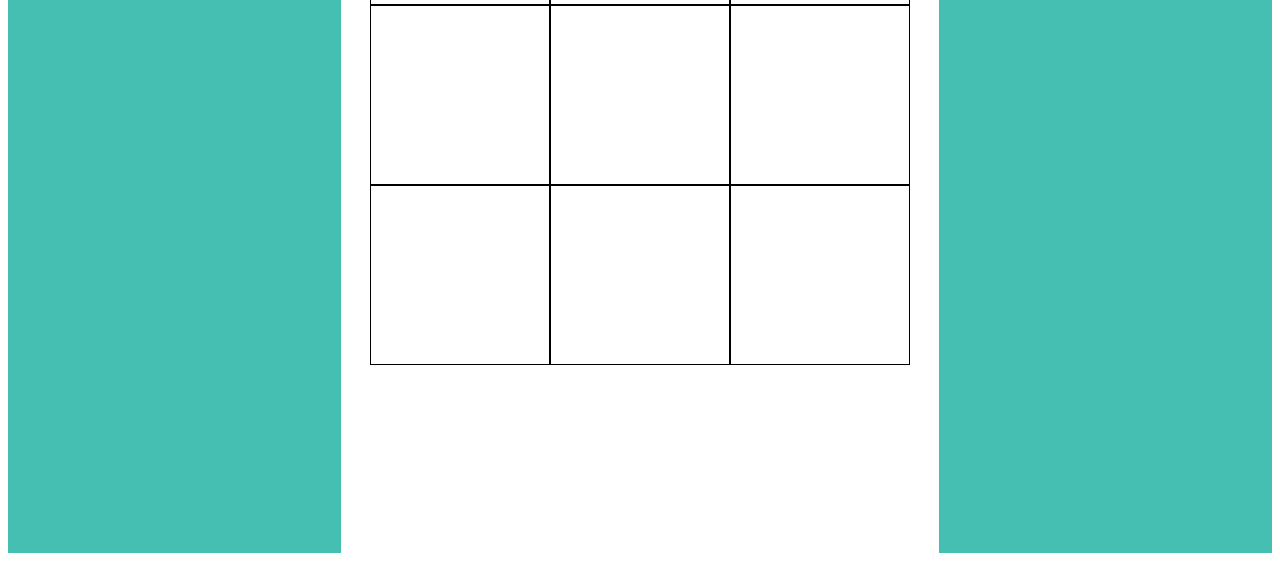
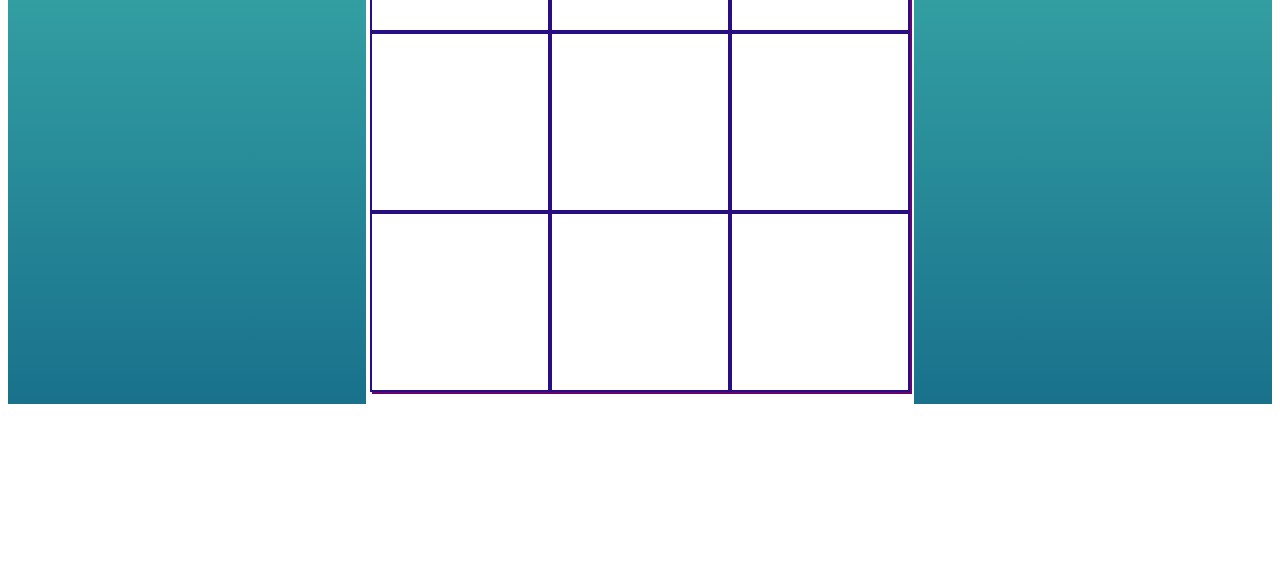
Before and after one commit to rhen92/tic-tac-toe, a website: page index.html in a window 1280 px wide. Shown: the part 303-864 px from the top of the page. After the commit the page ends 800 px from the top, so only its background shows below. Drawn offline with nearby package versions, Linux system fonts and the light colour scheme.

Commit message:
Add color & font

```diff
--- a/styles.css
+++ b/styles.css
@@ -2,15 +2,18 @@
   text-align: center;
   display: flex;
   justify-content: space-evenly;
-  font-size: 1.5em;
+  font-size: 1.7em;
+  font-family: "Noto Sans", sans-serif;
+  color: #690370;
 }
 
 .player-side {
   padding-left: 10%;
   padding-right: 10%;
-  padding-bottom: 50%;
+  padding-bottom: 30%;
   width: 10%;
-  background-color: #45BFB2;
+  background: linear-gradient(#45BFB2, #19718C);
+  font-size: 1.2em;
 }
 
 .middle {
@@ -27,6 +30,7 @@
 }
 
 .grid-item {
-  border: 1px solid black;
-  font-size: 6em
+  border: 2px solid #270E82;
+  font-size: 5em;
+  box-shadow: 2px 2px;
 }
```
